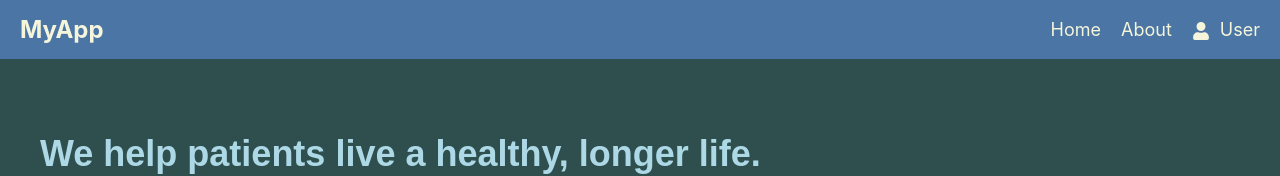
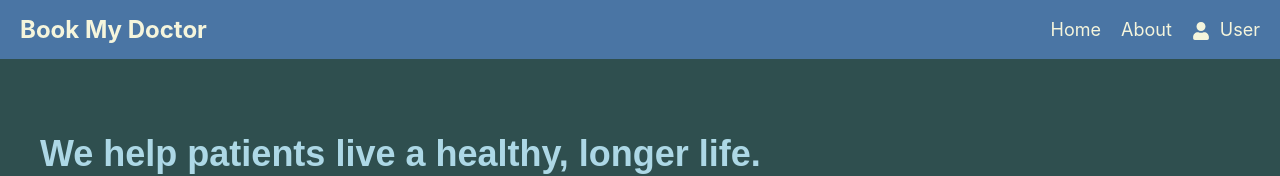
Before and after one commit to athuljain/Mern-DoctorBooking, a React (Create React App) app in the folder frontend/: page /home in a window 1280 px wide. Shown: the top 176 px of the page. Built offline with nearby package versions, Linux system fonts and the light colour scheme.

Commit message:
Add styles all components

```diff
--- a/frontend/src/Components/Navbar.jsx
+++ b/frontend/src/Components/Navbar.jsx
@@ -5,13 +5,13 @@ import './Style/Navbar.css';
 const Navbar = () => {
     return (
         <nav className="navbar">
-            <div className="navbar-logo">MyApp</div>
+            <div className="navbar-logo">Book My Doctor</div>
             <ul className="navbar-links">
                 <li>
-                    <a href="#home">Home</a>
+                    <a href="/home">Home</a>
                 </li>
                 <li>
-                    <a href="#about">About</a>
+                    <a href="#a">About</a>
                 </li>
                 <li>
                     <a href="/user">
```
